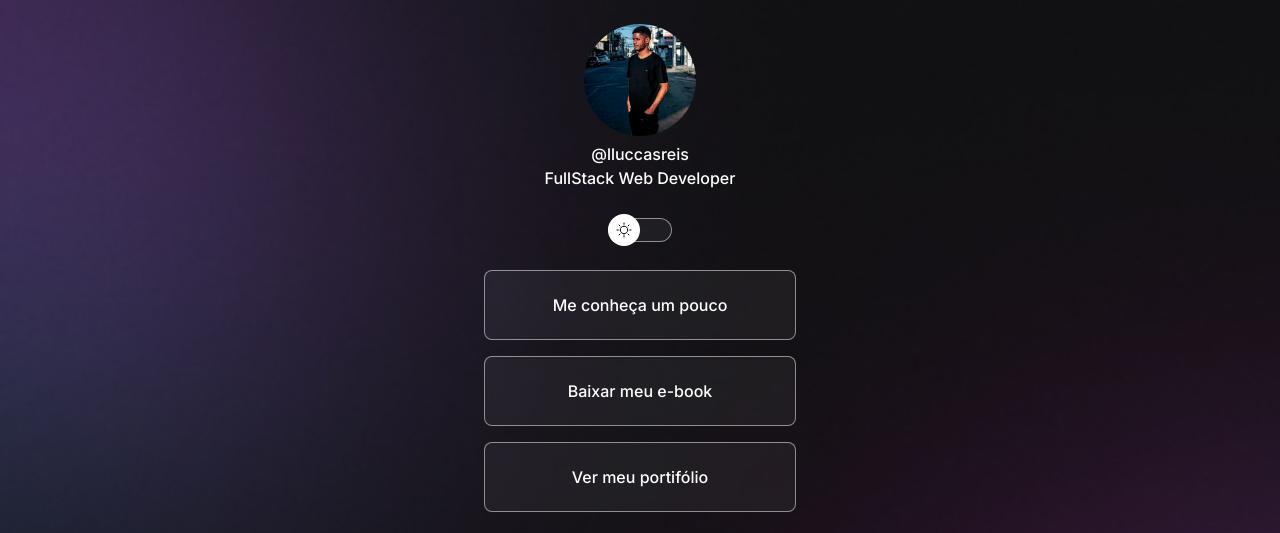
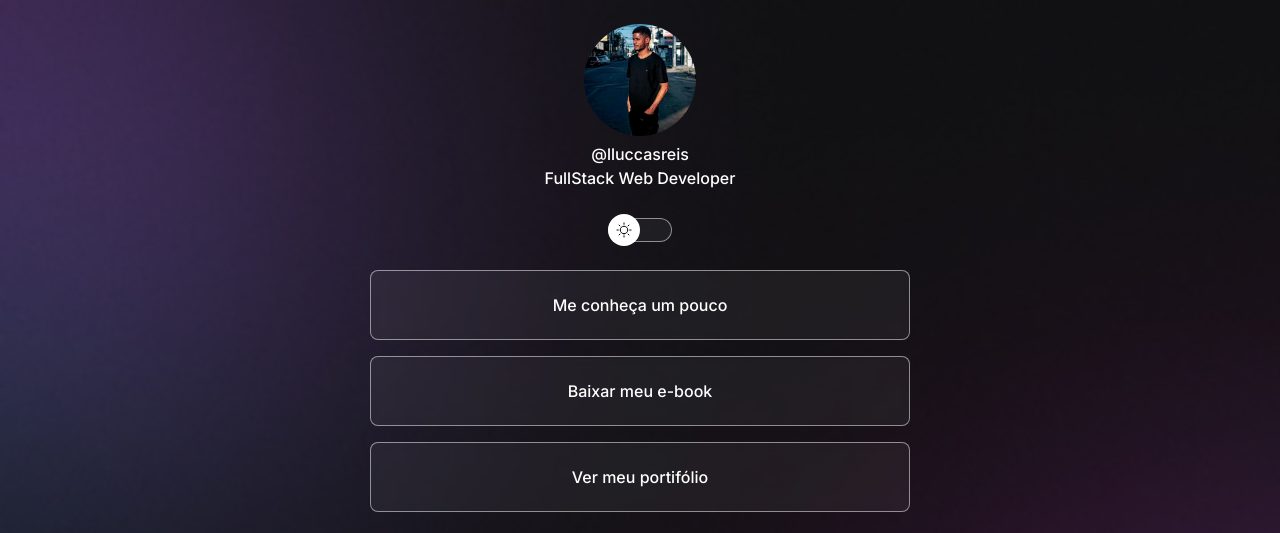
Before and after one commit to Lucas-re/portifolio, a plain HTML site: page index.html in a window 1280 px wide. Shown: the top 533 px of the page. Drawn offline with nearby package versions, Linux system fonts and the light colour scheme.

Commit message:
Ajuste da largura do container

```diff
--- a/style.css
+++ b/style.css
@@ -66,9 +66,15 @@ body{
 
 #container{
     /*
-    Define a largura fixa do container
+    Define a largura dinamica do container
     */
-    width:360px;
+    width:100%;
+
+    /*
+    Define a largura marxima que os elementos vão ocupar
+    a partir da largura dinamica
+    */
+    max-width: 588px;
 
     /*
     Define a altura fixa do container
```
